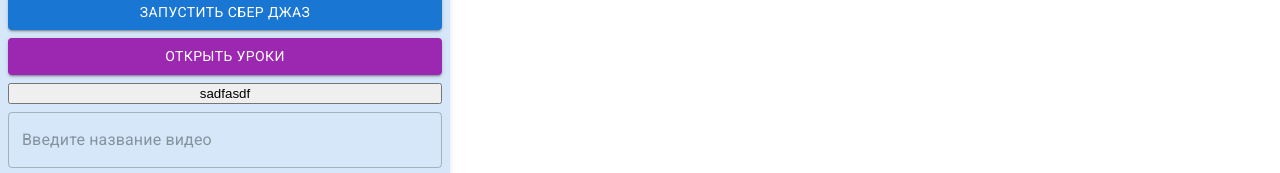
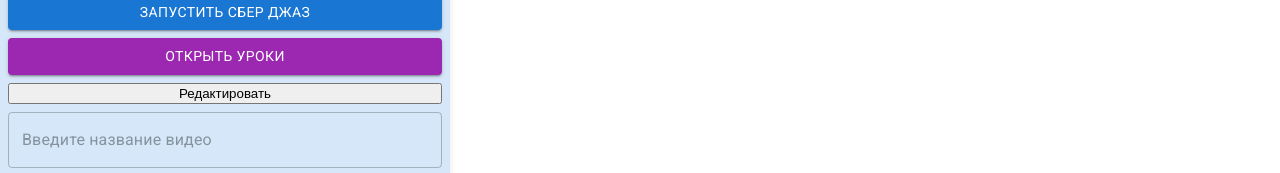
Before and after one commit to Don-Mihai/teaching-platform, a React (Create React App) app: page / in a window 1280 px wide. Shown: the part 139-312 px from the top of the page. Built offline with nearby package versions, Linux system fonts and the light colour scheme.

Commit message:
add button

```diff
--- a/src/components/Group/GroupEdit/index.tsx
+++ b/src/components/Group/GroupEdit/index.tsx
@@ -42,7 +42,7 @@
             <TextField onChange={onChange} value={formValues.name} name="name" placeholder="Введите название группы" fullWidth variant="outlined" />
             <TextField onChange={onChange} value={formValues.sber} name="sber" placeholder="Введите ссылку на сберджаз" fullWidth variant="outlined" />
             <TextField onChange={onChange} value={formValues.nordic} name="nordic" placeholder="Введите ссылку на нордик" fullWidth variant="outlined" />
-            <button onClick={onFlip}>asdasd</button>
+            <button onClick={onFlip}>Редактировать</button>
             <Button onClick={editGroup}>Сохранить изменения</Button>
         </div>
     );
--- a/src/components/Group/GroupMain/index.tsx
+++ b/src/components/Group/GroupMain/index.tsx
@@ -1,7 +1,7 @@
 import Button from '@mui/material/Button';
 import { IGroup } from '../../../redux/Group/types';
 import FileDrop from '../../FileDrop';
-import { TextField, Snackbar } from '@mui/material';
+import { TextField, Snackbar, Menu, MenuItem } from '@mui/material';
 import { useDispatch } from 'react-redux';
 import { useState } from 'react';
 import { AppDispatch } from '../../../redux/store';
@@ -19,6 +19,8 @@
     const [snackbarOpen, setSnackbarOpen] = useState(false);
     const [pinCode, setPinCode] = useState('Видео пока еще не загружено');
     const [formValues, setFormValues] = useState({ title: '', url: '' });
+    const [anchorEl, setAnchorEl] = useState<null | HTMLElement>(null);
+    const openn = Boolean(anchorEl);
 
     const upload = async (video: Blob) => {
         const url = await dispatch(uploadVideo({ video, token: localStorage.getItem('id_token') || '', title: formValues.title })).unwrap();
@@ -37,6 +39,11 @@
     const handleCloseSnackbar = () => {
         setSnackbarOpen(false);
     };
+
+    const handleClose = () => {
+        setAnchorEl(null);
+    };
+
     return (
         <div className={'group-main'}>
             <div className="group__title">{group.name}</div>
@@ -52,7 +59,8 @@
             >
                 Открыть уроки
             </Button>
-            <button onClick={onFlip}>sadfasdf</button>
+
+            <button onClick={onFlip}>Редактировать</button>
 
             <TextField onChange={onChange} value={formValues.title} name="title" placeholder="Введите название видео" fullWidth variant="outlined" />
 
@@ -74,6 +82,19 @@
             <Snackbar open={snackbarOpen} anchorOrigin={{ vertical: 'bottom', horizontal: 'center' }} autoHideDuration={2000} onClose={handleCloseSnackbar}>
                 <div style={{ background: '#fff', padding: '8px 16px', borderRadius: '4px' }}>Url скопирован!</div>
             </Snackbar>
+            <div>
+                <Menu
+                    id="basic-menu"
+                    anchorEl={anchorEl}
+                    open={openn}
+                    onClose={handleClose}
+                    MenuListProps={{
+                        'aria-labelledby': 'basic-button',
+                    }}
+                >
+                    <MenuItem onClick={handleClose}>Редактировать</MenuItem>
+                </Menu>
+            </div>
         </div>
     );
 };
```
